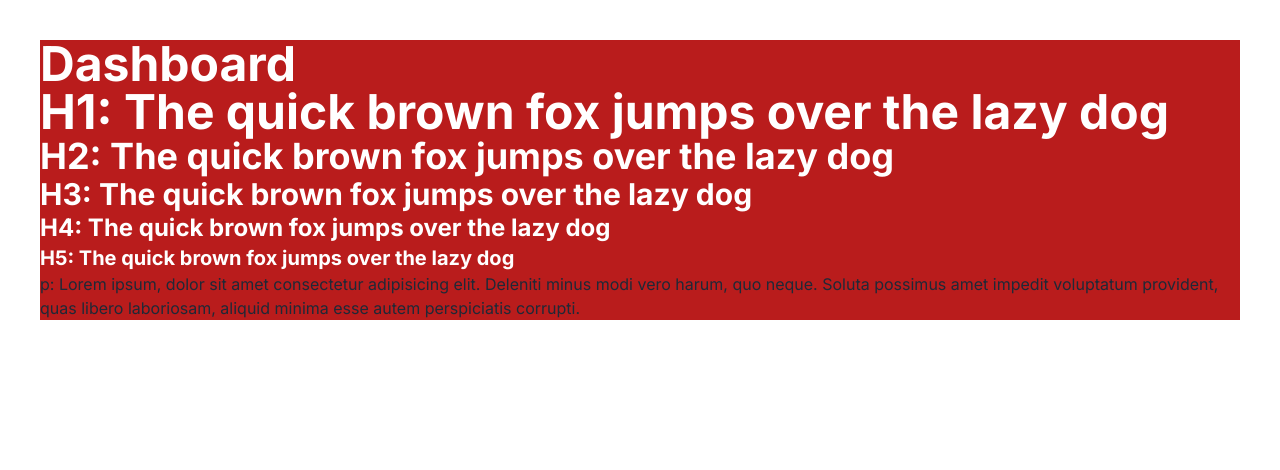
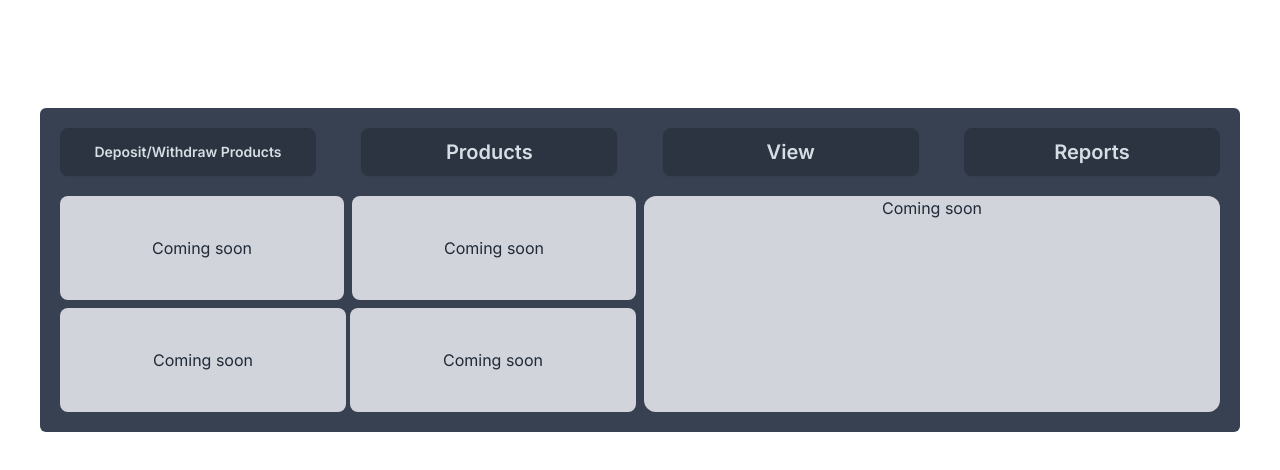
Before and after one commit to viverbungag/KSU-Inventory-Management-System, a Next.js app in the folder frontend/: page / in a window 1280 px wide. Shown: the top 470 px of the page. Built offline with nearby package versions, Linux system fonts and the light colour scheme.

Commit message:
finished boilerplate dashboard

```diff
--- a/frontend/src/app/Components/Dashboard/Dashboard.tsx
+++ b/frontend/src/app/Components/Dashboard/Dashboard.tsx
@@ -1,16 +1,10 @@
+import DashboardInformationSection from "./DashboardComponents/DashboardInformationSection"
+import DashboardNavigationSection from "./DashboardComponents/DashboardNavigationSection"
 export default function Dashboard(){
   return (
-    <div>
-        <div>
-           <h1>H1: The quick brown fox jumps over the lazy dog</h1>
-           <h2>H2: The quick brown fox jumps over the lazy dog</h2>
-           <h3>H3: The quick brown fox jumps over the lazy dog</h3>
-           <h4>H4: The quick brown fox jumps over the lazy dog</h4>
-           <h5>H5: The quick brown fox jumps over the lazy dog</h5>
-
-           <p>p: Lorem ipsum, dolor sit amet consectetur adipisicing elit. Deleniti minus modi vero harum, quo neque. Soluta possimus amet impedit voluptatum provident, quas libero laboriosam, aliquid minima esse autem perspiciatis corrupti.</p>
-
-        </div>
+    <div className="mt-5 p-5 bg-gray-700 rounded-md">
+        <DashboardNavigationSection />
+        <DashboardInformationSection />
     </div>
   )
 }
--- /dev/null
+++ b/frontend/src/app/Components/Dashboard/DashboardComponents/DashboardInformationSection.tsx
@@ -0,0 +1,23 @@
+const DashboardInformationSection = () => {
+  return (
+    <div className="pt-5 flex gap-2">
+        {/* Left Section */}
+        <div className="w-1/2 flex-col">
+            <div className="flex gap-2">
+                <div className="w-1/2 p-10 bg-gray-300 justify-center text-center rounded-lg">Coming soon</div>
+                <div className="w-1/2 p-10 bg-gray-300 justify-center text-center rounded-lg">Coming soon</div>
+        </div>
+        <div className=" mt-2 flex gap-1">
+                <div className="w-1/2 p-10 bg-gray-300 justify-center text-center rounded-lg">Coming soon</div>
+                <div className="w-1/2 p-10 bg-gray-300 justify-center text-center rounded-lg">Coming soon</div>
+        </div>
+        </div>
+        {/* Right Section */}
+        <div className="w-1/2">
+            <div className="flex bg-gray-300 h-full justify-center text-center rounded-xl">Coming soon</div>
+        </div>
+    </div>
+  )
+}
+
+export default DashboardInformationSection
--- /dev/null
+++ b/frontend/src/app/Components/Dashboard/DashboardComponents/DashboardNavigationSection.tsx
@@ -0,0 +1,12 @@
+export default function DashboardNavigationSection(){
+  return (
+    <div>
+        <div className="flex justify-between">
+        <button className="btn btn-wide btn-neutral">Deposit/Withdraw Products</button>
+        <button className="btn btn-wide btn-neutral text-xl">Products</button>
+        <button className="btn btn-wide btn-neutral text-xl">View</button>
+        <button className="btn btn-wide btn-neutral text-xl">Reports</button>
+        </div>
+    </div>
+  )
+}
--- a/frontend/src/app/globals.css
+++ b/frontend/src/app/globals.css
@@ -16,6 +16,9 @@ h4{
 }
 h5{
   @apply text-white text-xl font-bold
+}
+p{
+  @apply text-white
 }
 /* :root {
   --foreground-rgb: 0, 0, 0;
--- a/frontend/src/app/page.tsx
+++ b/frontend/src/app/page.tsx
@@ -3,7 +3,7 @@ import Dashboard from "./Components/Dashboard/Dashboard";
 export default function Home() {
   return (
   <>
-  <div className="container-xl bg-red-700 m-10">
+  <div className="container-xl m-10">
     <h1>Dashboard</h1>
     <Dashboard />
   </div>
```
